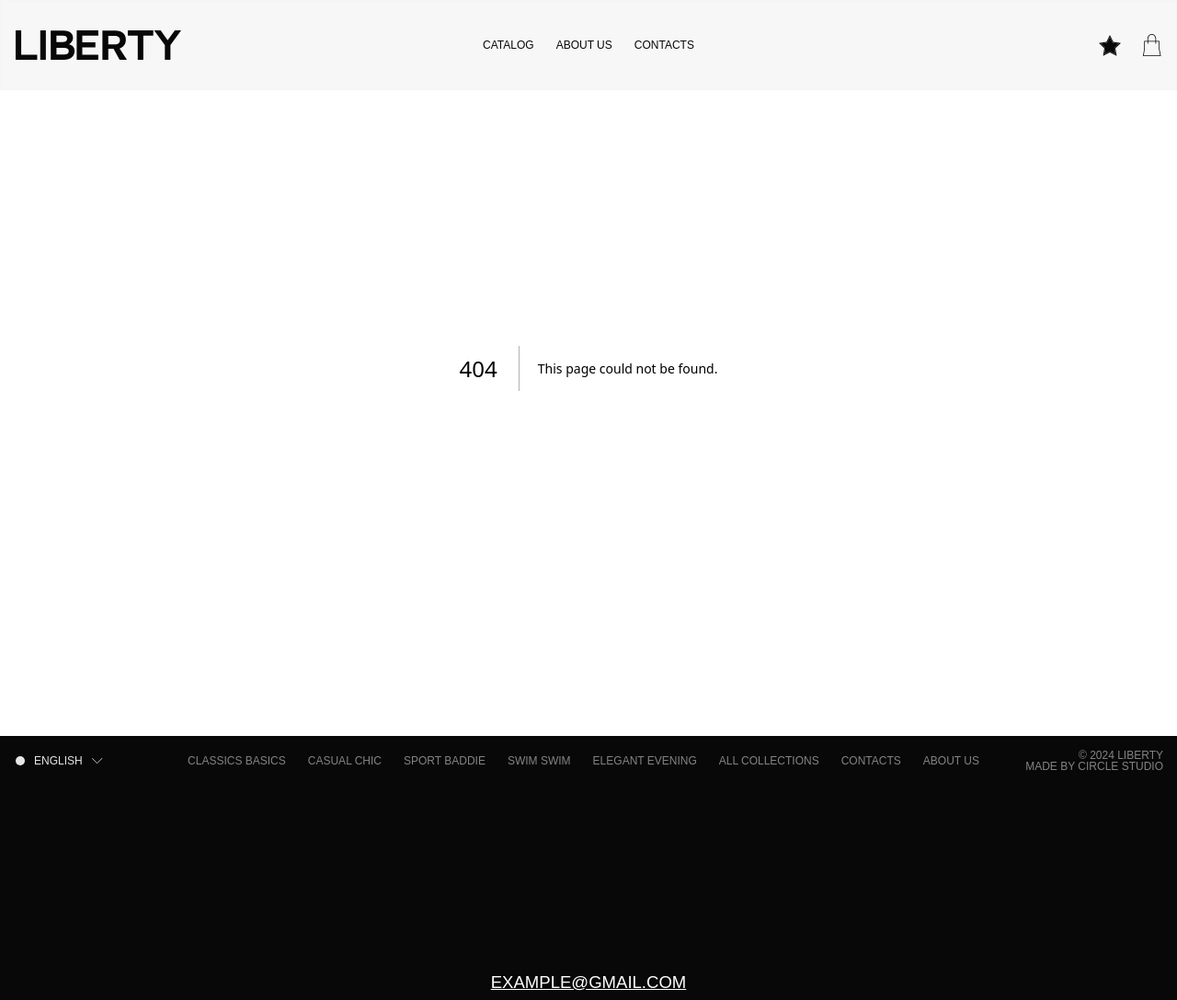
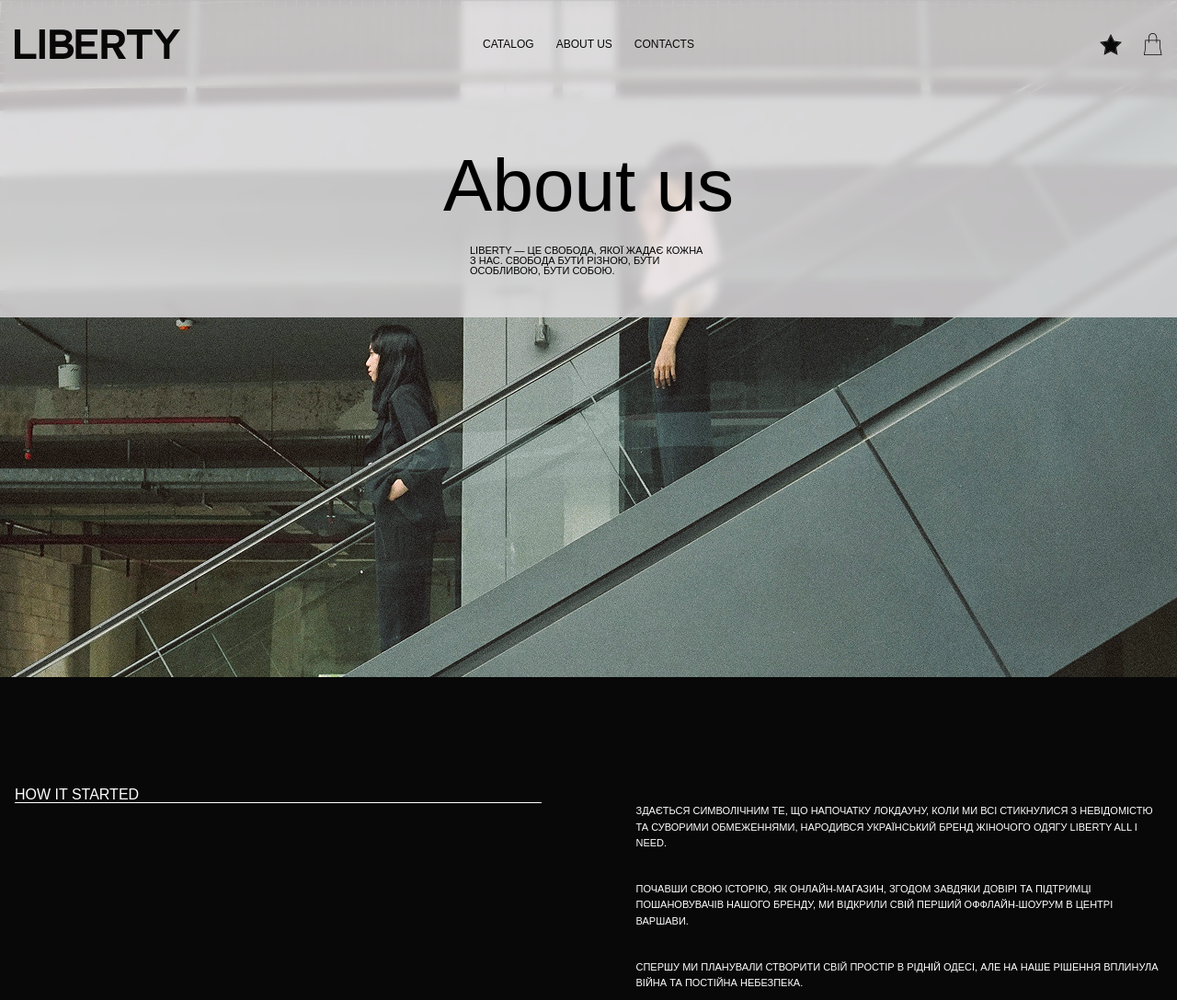
Before and after one commit to ZatokaV/test_2, a Next.js app: page /about-us in a window 1280 px wide. Before the commit this address had no page. Shown: the top 1087 px of the page at 92% size. Built offline with nearby package versions, Linux system fonts and the light colour scheme; a web font is replaced by a local one.

Commit message:
about page

```diff
--- /dev/null
+++ b/src/app/BodyWithPageClass.jsx
@@ -0,0 +1,18 @@
+"use client";
+
+import { usePathname } from "next/navigation";
+import { useEffect } from "react";
+
+export default function BodyWithPageClass({ children, className }) {
+  const pathname = usePathname();
+
+  useEffect(() => {
+    if (pathname === "/about-us") {
+      document.body.classList.add("about-us-page");
+    } else {
+      document.body.classList.remove("about-us-page");
+    }
+  }, [pathname]);
+
+  return <body className={className}>{children}</body>;
+}
--- /dev/null
+++ b/src/app/about-us/about.css
@@ -0,0 +1,152 @@
+.about-us {
+  position: relative;
+  background-image: url("/images/about_hero.png");
+  background-size: cover;
+  background-position: center;
+  height: 736px;
+  overflow: hidden;
+  margin-bottom: 120px;
+}
+
+.about-us__top {
+  margin-top: 96px;
+  background-color: rgba(230, 228, 231, 0.8);
+  backdrop-filter: blur(4px);
+  border: none;
+}
+
+.about-us__top--title {
+  font-size: 80px;
+  padding-top: 66px;
+  text-align: center;
+}
+.about-us__top p {
+  text-align: left;
+}
+.about-us__top--text {
+  font-size: 11px;
+  margin-top: 25px;
+  margin-left: 511px;
+  margin-right: 511px;
+  padding-bottom: 45px;
+  text-align: center;
+  text-transform: uppercase;
+}
+
+.history,
+.ideology {
+  color: #ffffff;
+  text-transform: uppercase;
+  margin-left: 16px;
+  margin-right: 16px;
+}
+
+.history__content,
+.ideology__content {
+  display: flex;
+  gap: 103px;
+
+  margin-bottom: 104px;
+}
+
+.history__title,
+.ideology__title {
+  border-bottom: #ffffff 1px solid;
+  font-size: 16px;
+}
+.history__text,
+.ideology__text {
+  font-size: 11px;
+  line-height: 1.6;
+}
+
+.history__content--left,
+.history__content--right {
+  flex: 1;
+}
+
+.history__content--right,
+.ideology__content--right {
+  margin-top: 17px;
+}
+
+.history__list,
+.ideology__list {
+  display: flex;
+  flex-direction: column;
+  gap: 32px;
+}
+
+.about-us__center-image {
+  width: 100%;
+  height: 374px;
+  margin-bottom: 104px;
+}
+.about-us__center-image img {
+  width: 100%;
+  height: 100%;
+  object-fit: cover;
+  display: block;
+}
+
+.ideology__content--left,
+.ideology__content--right {
+  flex: 1;
+}
+
+.ideology {
+  border-bottom: #ffffff 1px solid;
+}
+
+.quote {
+  color: #ffffff;
+}
+
+.quote__content {
+  margin: 133px 204px 120px 194px;
+  position: relative;
+  text-align: center;
+}
+
+.quote__content--mark {
+  font-size: 48px;
+  line-height: 160%;
+}
+.quote__text {
+  font-size: 24px;
+  line-height: 1.6;
+  padding: 0 20px;
+  color: #fff;
+}
+.quote__text--name {
+  display: block;
+  margin-top: 20px;
+  text-transform: uppercase;
+  font-weight: bold;
+  line-height: 180%;
+}
+.quote__content--sign {
+  margin-top: 56px;
+  font-size: 16px;
+  text-transform: uppercase;
+}
+
+.quote__content::before,
+.quote__content::after {
+  font-size: 48px;
+  color: #ffffff;
+  position: absolute;
+  line-height: 1;
+}
+
+.quote__content::before {
+  content: "“";
+  top: 0;
+  left: -20px;
+}
+
+.quote__content::after {
+  content: "”";
+  bottom: 140px;
+  right: -20px;
+}
--- /dev/null
+++ b/src/app/about-us/page.jsx
@@ -0,0 +1,111 @@
+import "./about.css";
+
+export default function AboutUs() {
+  return (
+    <main>
+      <section className="about-us">
+        <div className="about-us__top">
+          <h1 className="about-us__top--title">About us</h1>
+          <p className="about-us__top--text">
+            Liberty — це свобода, якої жадає кожна з нас. Свобода бути різною,
+            бути особливою, бути собою.
+          </p>
+        </div>
+      </section>
+
+      <section className="history">
+        <div className="history__content">
+          <div className="history__content--left">
+            <h2 className="history__title">HOW IT STARTED</h2>
+          </div>
+          <div className="history__content--right">
+            <ul className="history__list">
+              <li>
+                <p className="history__text">
+                  Здається символічним те, що напочатку локдауну, коли ми всі
+                  стикнулися з невідомістю та суворими обмеженнями, народився
+                  український бренд жіночого одягу LIBERTY ALL I NEED.
+                </p>
+              </li>
+              <li>
+                <p className="history__text">
+                  Почавши свою історію, як онлайн-магазин, згодом завдяки довірі
+                  та підтримці пошановувачів нашого бренду, ми відкрили свій
+                  перший оффлайн-шоурум в центрі Варшави.
+                </p>
+              </li>
+              <li>
+                <p className="history__text">
+                  Спершу ми планували створити свій простір в рідній Одесі, але
+                  на наше рішення вплинула війна та постійна небезпека.
+                </p>
+              </li>
+              <li>
+                <p className="history__text">
+                  Проте ми з нетерпінням чекаємо та віримо, що настануть мирні
+                  часи, коли ми зможемо відкрити двері не одного нашого шоуруму
+                  саме в Україні.
+                </p>
+              </li>
+            </ul>
+          </div>
+        </div>
+      </section>
+
+      <section>
+        <div className="about-us__center-image">
+          <img src="/images/about_centr.png" alt="people" />
+        </div>
+      </section>
+
+      <section className="ideology">
+        <div className="ideology__content">
+          <div className="ideology__content--left">
+            <h2 className="ideology__title">OUR IDEOLOGY</h2>
+          </div>
+          <div className="ideology__content--right">
+            <ul className="ideology__list">
+              <li>
+                <p className="ideology__text">
+                  Всі наші речі створюються на власному виробництві, яке
+                  розташоване в Одесі. Це гарантує увагу та контроль за якістю
+                  кожної одиниці одягу.
+                </p>
+              </li>
+              <li>
+                <p className="ideology__text">
+                  Мета нашого бренду полягає в тому, щоб створити та доповнити
+                  ваші стильні аутфіти, стати інструментом для самовираження,
+                  підкреслити індивідуальність та красу кожної, хто обирає
+                  Liberty.
+                </p>
+              </li>
+              <li>
+                <p className="ideology__text">
+                  Особливістю бренду є те, що всі наші речі гармонійно
+                  поєднуються між собою та формують безліч різних образів в
+                  залежності від того, на чому ви зробите акцент.
+                </p>
+              </li>
+            </ul>
+          </div>
+        </div>
+      </section>
+
+      <section className="quote">
+        <div className="quote__content">
+          <p className="quote__text quote__text--open">
+            Ми прагнемо створювати більше креативних, якісних, універсальних та
+            стильних речей, щоб кожна з вас могла передати свій настрій,
+            підкреслити свою неповторність і з легкістю підкорити увесь світ в
+            образах від {" "}
+            <span className="quote__text--name">LIBERTY ALL I NEED.</span>
+          </p>
+          <div>
+            <p className="quote__content--sign">-- LIBERTY TEAM.</p>
+          </div>
+        </div>
+      </section>
+    </main>
+  );
+}
--- a/src/app/layout.jsx
+++ b/src/app/layout.jsx
@@ -1,10 +1,10 @@
 import "normalize.css/normalize.css";
-import '../styles/globals.css';
+import "../styles/globals.css";
 
 import localFont from "next/font/local";
 import Header from "../components/header/header";
 import Footer from "../components/footer/footer";
-
+import BodyWithPageClass from "./BodyWithPageClass"; // <- це вже client component
 
 const steppe = localFont({
   src: "../../public/fonts/steppe-regular.ttf",
@@ -20,11 +20,11 @@ export const metadata = {
 export default function RootLayout({ children }) {
   return (
     <html lang="en">
-      <body className={steppe.variable}>
+      <BodyWithPageClass className={steppe.variable}>
         <Header />
         {children}
         <Footer />
-      </body>
+      </BodyWithPageClass>
     </html>
   );
 }
--- a/src/components/header/header.css
+++ b/src/components/header/header.css
@@ -149,3 +149,13 @@
     display: none !important;
   }
 }
+
+
+
+
+body.about-us-page header {
+  background-color: hsla(280, 6%, 90%, 0.8);
+  backdrop-filter: blur(4px);
+  border: none;
+
+}
--- a/src/components/header/header.jsx
+++ b/src/components/header/header.jsx
@@ -24,9 +24,15 @@ export default function Header() {
 
         <nav className="header__navbar">
           <ul className="header__navbar--list">
+            <a href="/category-all">
               <li>catalog</li>
+            </a>
+            <a href="/about-us">
               <li>about us</li>
+            </a>
+            <a href="#">
               <li>contacts</li>
+            </a>
           </ul>
         </nav>
 
@@ -48,9 +54,15 @@ export default function Header() {
 
       <nav className="mobile-menu">
         <ul className="mobile-menu__list">
+          <a href="/category-all">
             <li>catalog</li>
+          </a>
+          <a href="/about-us">
             <li>about us</li>
+          </a>
+          <a href="#">
             <li>contacts</li>
+          </a>
         </ul>
       </nav>
     </header>
```
Also changed, not shown: public/images/about_centr.png (added), public/images/about_hero.png (added). Lines whose indentation alone changed are shown as unchanged.
